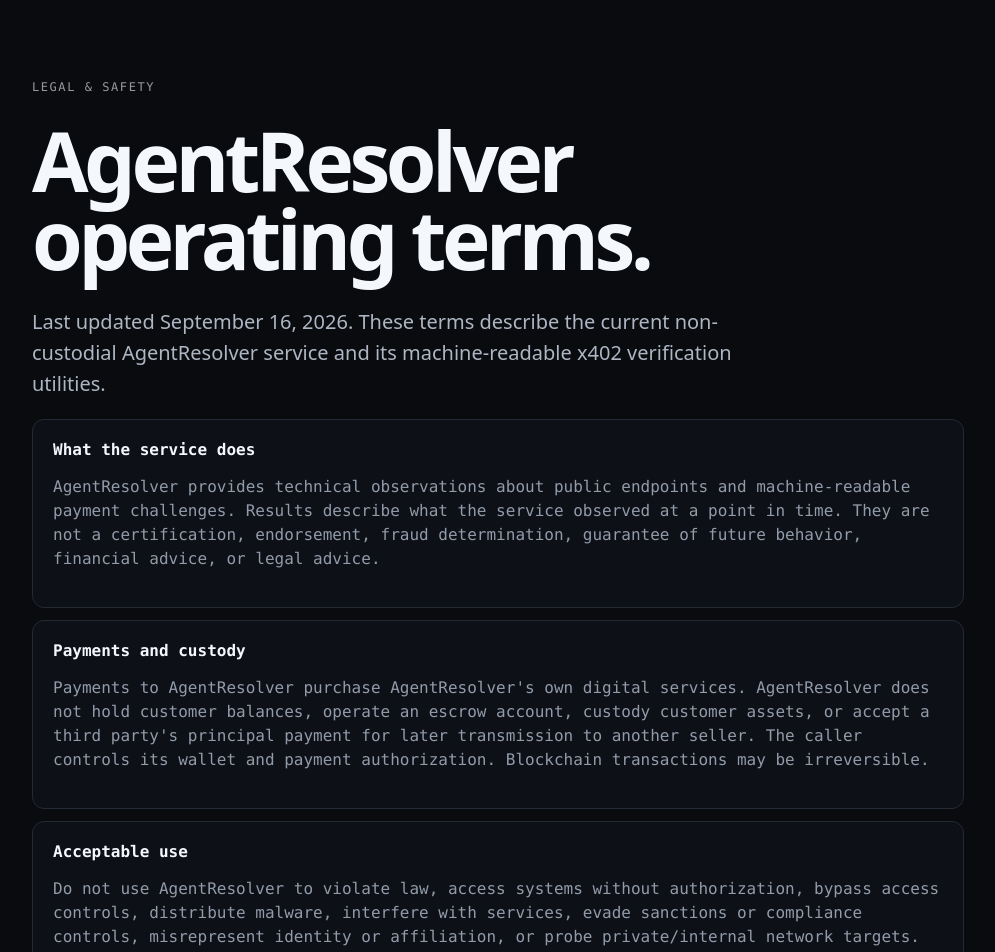
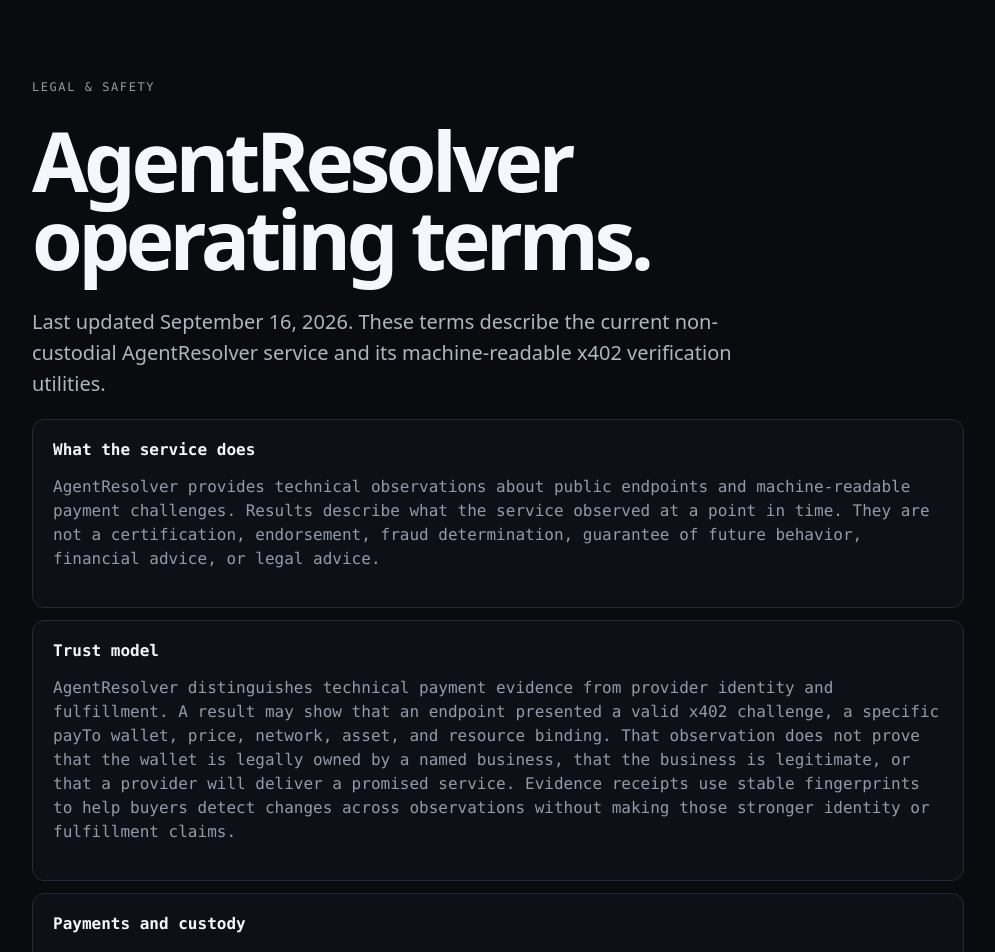
Before and after one commit to waxsway/agentresolver, a Next.js app: page /legal in a window 1280 px wide. Shown: the top 952 px of the page, without its empty margins (142-1137 px from the left). Built offline with nearby package versions, Linux system fonts and the light colour scheme.

Commit message:
Clarify technical trust versus provider identity

```diff
--- a/src/app/legal/page.tsx
+++ b/src/app/legal/page.tsx
@@ -17,6 +17,21 @@ export default function Legal() {
           service observed at a point in time. They are not a certification,
           endorsement, fraud determination, guarantee of future behavior,
           financial advice, or legal advice.
+        </p>
+      </section>
+
+      <section>
+        <h2>Trust model</h2>
+        <p>
+          AgentResolver distinguishes technical payment evidence from provider
+          identity and fulfillment. A result may show that an endpoint presented
+          a valid x402 challenge, a specific payTo wallet, price, network, asset,
+          and resource binding. That observation does not prove that the wallet
+          is legally owned by a named business, that the business is legitimate,
+          or that a provider will deliver a promised service. Evidence receipts
+          use stable fingerprints to help buyers detect changes across
+          observations without making those stronger identity or fulfillment
+          claims.
         </p>
       </section>
 
```
